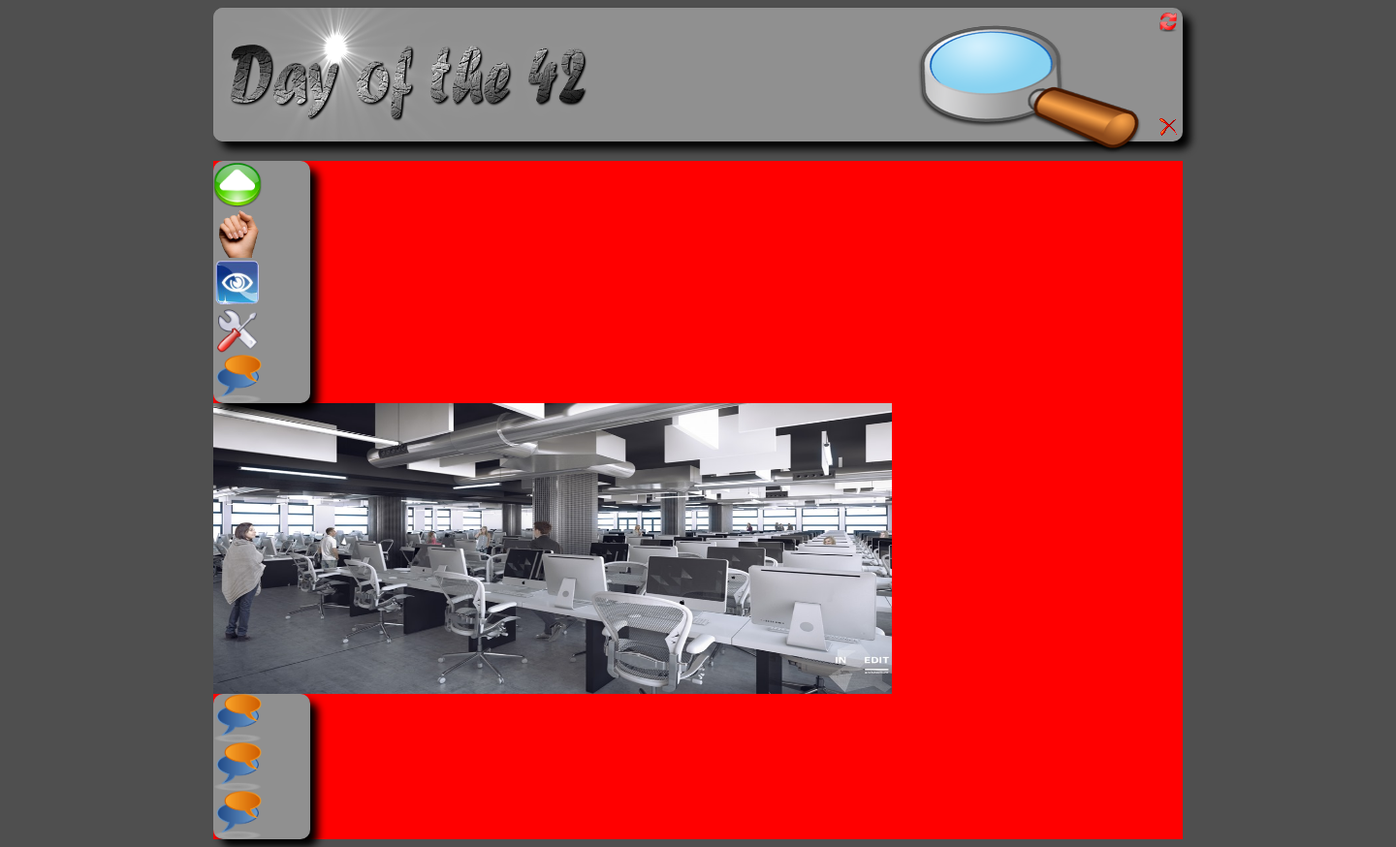
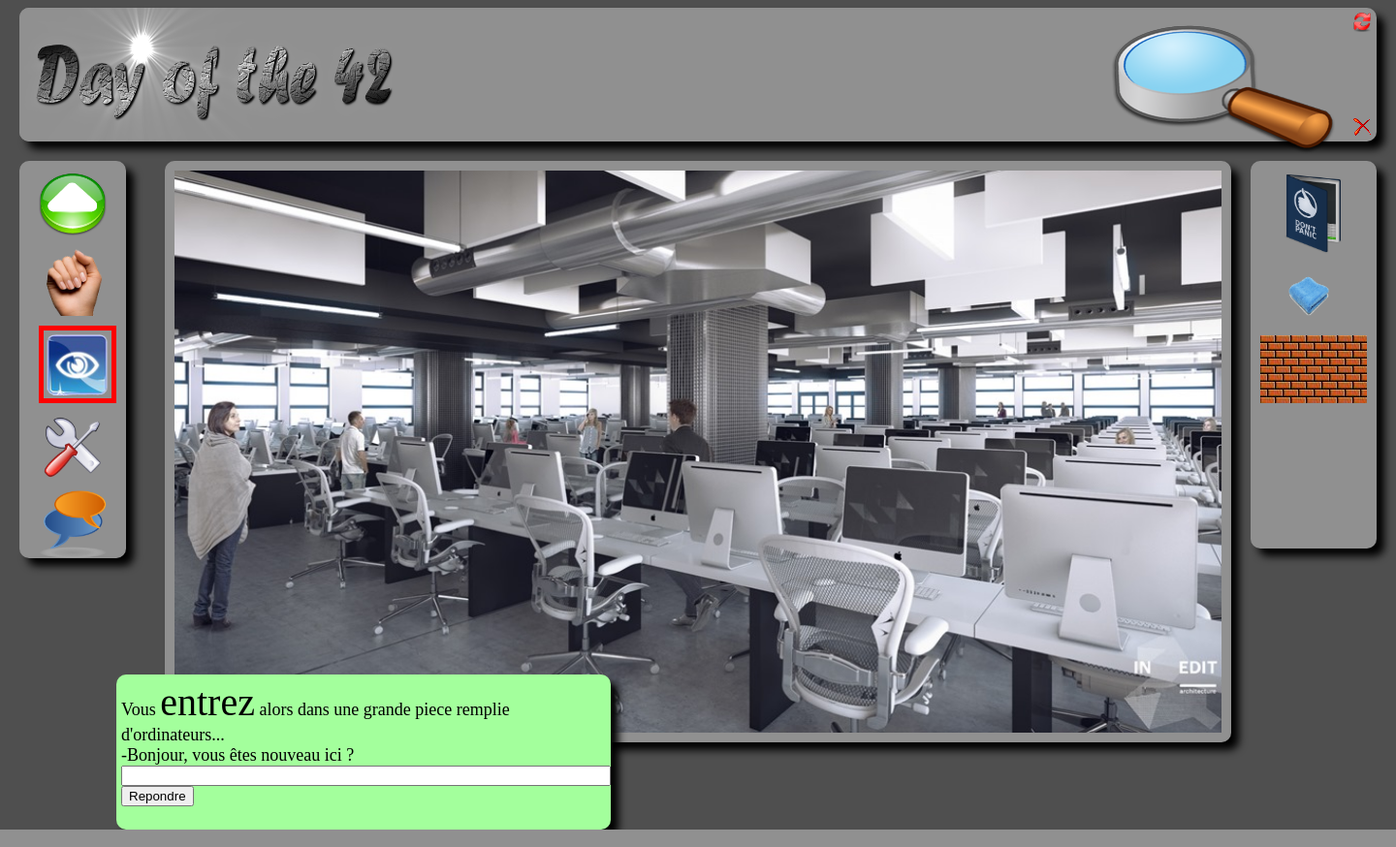
Before and after one commit to Etlain/piscine_php, a PHP site: page /doft.html in a window 1440 px wide. Shown: the whole page at 97% size. Run offline with PHP 8.4, Linux system fonts and the light colour scheme.

Commit message:
ex02 presque fini

```diff
--- a/jour00/ex02/doft.css
+++ b/jour00/ex02/doft.css
@@ -5,7 +5,7 @@ body{
 header{
 	position:relative;
 	background-color: #909090;
-	width:1000px;
+	width:1400px;
 	margin:auto;
 	margin-bottom: 20px;
 	padding:auto;
@@ -35,29 +35,70 @@ header{
 	position: relative;
 	margin: auto;
 	padding: auto;
-	width: 1000px;
+	width: 1400px;
 	background-color: red;
-	display: block;
 }
 
 #mouvement{
-	position: relative;
+	position: absolute;
 	background-color: #909090;
 	border-radius: 10px;
 	box-shadow: 8px 8px 8px #000000;
-	width:100px;
+	width:110px;
+	left: 0px;
+}
+
+.image_mouv{
+	width:70px;
+	height:70px;
+	margin-left:20px;
+	margin-top:10px;
 }
 
 #lieux{
-	right: 100px;
-	float: right;
+	background-color: #909090;
+	border-radius: 10px;
+	box-shadow: 8px 8px 8px #000000;
+	position: absolute;
+	left: 150;
+	width: 1100px;
+	height: 600px;
 }
 
 
 #objet{
+	position: absolute;
 	background-color: #909090;
 	border-radius: 10px;
 	box-shadow: 8px 8px 8px #000000;
-	width:100px;
+	width:130px;
+	height: 400px;
 	right: 0px;
 }
+
+.image_obj{
+	margin-left:30px;
+	margin-top:10px;
+}
+
+#brick{
+	margin-left:10px;
+	margin-top:10px;
+	width:110px;
+	height:70px;
+	background-image: url(resources/brick.jpg);
+	background-repeat: repeat;
+}
+
+#boite{
+	background-color: #A3FF9C;
+	padding: 5px;
+	font-size: 18px;
+	width: 500px;
+	height: 150px;
+	border-radius: 10px;
+	box-shadow: 8px 8px 8px #000000;
+	position: absolute;
+	top:530px;
+	left: 100px;
+}
--- a/jour00/ex02/doft.html
+++ b/jour00/ex02/doft.html
@@ -1,30 +1,41 @@
 <html>
 <head>
+	<meta charset="UTF-8">
 	<link rel="stylesheet" type="text/css" href="doft.css">
 </head>
 <header>
 	<img src="resources/day_of_the_42.png" alt="title day of the 42" style="width:400px;height:138px;border-radius:10px;">
-	<img id="reload" src="resources/reload.png" alt="reload" style="width:20px;height:20px;">
-	<img id="close" src="resources/close.gif" alt="close" style="width:20px;height:20px;">
+	<a href="https://www.disney.com"><img id="reload" src="resources/reload.png" alt="reload" style="width:20px;height:20px;"></a>
+	<a href="https://www.relaischateaux.com"><img id="close" src="resources/close.gif" alt="close" style="width:20px;height:20px;"></a>
 	<img id="loupe" src="resources/loupe.png" alt="loupe" style="width:257px;height:147px;">
 </header>
 <body>
 <div id="test">
 	<aside id="mouvement">
-		<img src="resources/arrow.png" alt="arrow" style="width:50px;height:50px;">
-		<img src="resources/main.png" alt="main" style="width:50px;height:50px;">
-		<img src="resources/oeil.png" alt="oeil" style="width:50px;height:50px;">
-		<img src="resources/outil.png" alt="outil" style="width:50px;height:50px;">
-		<img src="resources/chat-icon.png" alt="chat" style="width:50px;height:50px;">
+		<img class="image_mouv" src="resources/arrow.png" alt="Avancer" title="Avancer">
+		<img class="image_mouv" src="resources/main.png" alt="Prendre" title="Prendre">
+		<img class="image_mouv" src="resources/oeil.png" alt="Regarder" title="Regarder" style="border: 5px solid red;">
+		<img class="image_mouv" src="resources/outil.png" alt="Utiliser" title="Utiliser">
+		<img class="image_mouv" src="resources/chat-icon.png" alt="Parler" title="Parler">
 	</aside>
-	<section id="lieu">
-		<img src="resources/cluster.jpg" alt="cluster" style="width:700px;height:300px;">
+	<section id="lieux">
+		<div style="float:rigth;"></div>
+		<img src="resources/cluster.jpg" alt="cluster" style="height:580px;width:1080px;margin:10px;">
 	</section>
 	<aside id="objet">
-		<img src="resources/chat-icon.png" alt="chat" style="width:50px;height:50px;">
-		<img src="resources/chat-icon.png" alt="chat" style="width:50px;height:50px;">
-		<img src="resources/chat-icon.png" alt="chat" style="width:50px;height:50px;">
+		<img class="image_obj" src="resources/book.png" alt="book"  title="Livre" style="height:90px;width:70px;">
+		<img class="image_obj" src="resources/towel.png" alt="towel" title="towel" style="height:60px;width:60px;">
+		<div id="brick" title="brique">
+		</div>
 	</aside>
+	<div id="boite">
+	Vous <span style="font-size:40px;">entrez</span> alors dans une grande piece remplie d'ordinateurs...<br />
+	-Bonjour, vous êtes nouveau ici ?<br />
+	<form>
+		<input type="text" name="question" size="60"></input>
+		<input type="submit" value="Repondre"></input>
+	</form>
+	</div>
 </div>
 </body>
 </html>
```
